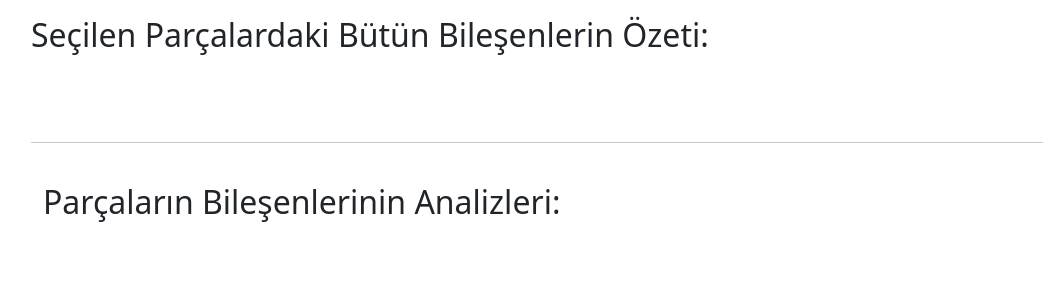
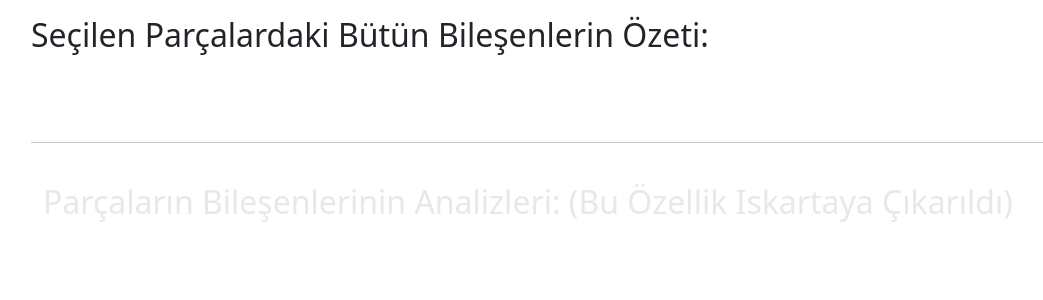
Before and after one commit to SametTasti/swe599, a Django app: page /analysis/ in a window 1280 px wide. Shown: the part 59-359 px from the top of the page, without its empty margins (51-1094 px from the left). Run offline with Django 4.2, Linux system fonts and the light colour scheme; the visitor is signed in with stand-in values (Sample User, id 1); some libraries are stand-ins or nearby versions.

Commit message:
Update analysis page per stakeholder request

```diff
--- a/makamproject/makam_app/templates/makam_app/analysis.html
+++ b/makamproject/makam_app/templates/makam_app/analysis.html
@@ -19,8 +19,8 @@
 <hr>
 <br>
 
-<div class="container">
-    <h2>Parçaların Bileşenlerinin Analizleri:</h2>
+<div style="opacity: 10%; pointer-events:none;" class="container">
+    <h2>Parçaların Bileşenlerinin Analizleri: (Bu Özellik Iskartaya Çıkarıldı)</h2>
     <br>
     <div class="row">
         <ol id="analyzed_piece_list"></ol>
```
